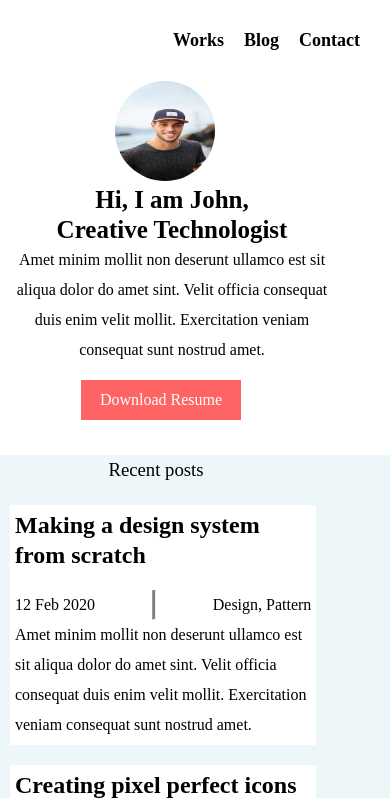
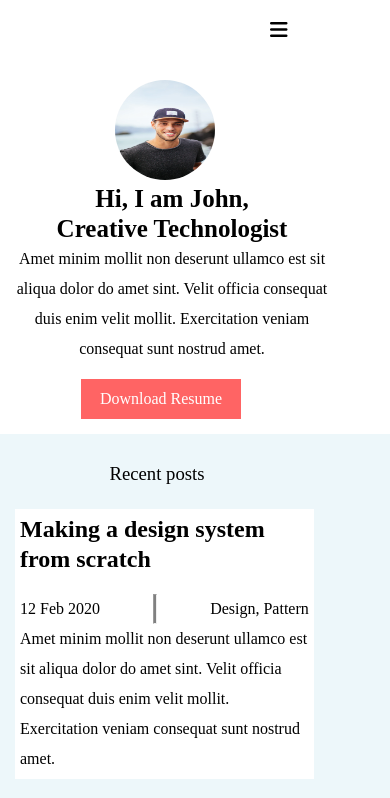
Before and after one commit to Minajolie/personale, a plain HTML site: page index.html in a window 390 px wide. Shown: the top 798 px of the page. Drawn offline with Linux system fonts and the light colour scheme.

Commit message:
nouvelle ajout

```diff
--- a/blog.css
+++ b/blog.css
@@ -65,10 +65,32 @@ footer p{
     margin-left: 20px;
 }
 @media screen and (max-width: 700px) {
-    .bar{
+    button{
+        display: flex;
+        position: relative;
+        padding: 20px;
+        transform: translate(250px);
+        border: none;
+        background-color: #fff;
+    }
+    button i{
+        font-size: 20px;
+    }
+    button:hover .sleep li{
+        display:inline-block;
+    }
+    .element{
+        color: #000;
+        font-size: 15px;
+       text-decoration: none;
+    }
+     .sleep li{
         display: none;
-        text-align: end;
-        margin: 20px 90px;
+        transform: translate(-150px,20px);
+        margin-top: 10px;
+    }
+    .menu ul{
+        display: none;
     }
     nav{
         margin: 0 10px;
--- a/dashboards.css
+++ b/dashboards.css
@@ -69,10 +69,32 @@ footer p{
     margin-left: 20px;
 }
 @media screen and (max-width: 700px) {
-    .bar{
+    button{
+        display: flex;
+        position: relative;
+        padding: 20px;
+        transform: translate(250px);
+        border: none;
+        background-color: #fff;
+    }
+    button i{
+        font-size: 20px;
+    }
+    button:hover .sleep li{
+        display:inline-block;
+    }
+    .element{
+        color: #000;
+        font-size: 15px;
+       text-decoration: none;
+    }
+     .sleep li{
         display: none;
-        text-align: end;
-        margin: 20px 90px;
+        transform: translate(-160px,20px);
+        margin-top: 10px;
+    }
+    .menu ul{
+        display: none;
     }
     .nav{
         margin: 20px 20px;
--- a/index.html
+++ b/index.html
@@ -9,6 +9,20 @@
 </head>
 <body>
      <header>
+       <button>
+              <i class="fa-sharp fa-solid fa-bars"></i>
+              <ul class="sleep">
+                     <li>
+                          <a href="works.html" class="element">Works</a>
+                     </li>&nbsp;&nbsp;&nbsp;&nbsp;
+                     <li>
+                           <a href="blog.html" class="element">Blog</a>
+                     </li>&nbsp;&nbsp;&nbsp;&nbsp;
+                     <li>
+                            <a href="contact.html" class="element">Contact</a>
+                     </li>&nbsp;&nbsp;&nbsp;&nbsp;
+              </ul>
+       </button>
             <div class="menu">
               <ul>
                      <li>
--- a/style.css
+++ b/style.css
@@ -4,6 +4,12 @@
 }
 body{
     overflow-x: hidden;
+}
+button{
+    display: none;
+}
+element{
+    color: #ff6464;
 }
 .menu ul{
     display: flex;
@@ -143,7 +149,32 @@ footer p{
     color: rgb(218, 218, 218);
 }
 @media screen and (max-width: 800px) {
-    .bar{
+    button{
+        display: flex;
+        position: relative;
+        padding: 20px;
+        transform: translate(250px);
+        border: none;
+        background-color: #fff;
+    }
+    button i{
+        font-size: 20px;
+    }
+    button:hover .sleep li{
+        display:inline-block;
+    }
+    .element{
+        color: #000;
+        font-size: 15px;
+       text-decoration: none;
+       transform: translateX(-20px);
+    }
+     .sleep li{
+        display: none;
+        transform: translate(-110px,20px);
+        margin-top: 10px;
+    }
+    .menu ul{
         display: none;
     }
     .profil{
@@ -164,6 +195,9 @@ footer p{
     }
     .down{
         transform: translateX(65px);
+    }
+    .posts{
+        padding: 5px;
     }
     .flex1{
         display: block;
--- a/works.css
+++ b/works.css
@@ -83,10 +83,32 @@ footer p{
     margin-left: 20px;
 }
 @media screen and (max-width: 700px) {
-    .bar{
+    button{
+        display: flex;
+        position: relative;
+        padding: 20px;
+        transform: translate(250px);
+        border: none;
+        background-color: #fff;
+    }
+    button i{
+        font-size: 20px;
+    }
+    button:hover .sleep li{
+        display:inline-block;
+    }
+    .element{
+        color: #000;
+        font-size: 15px;
+       text-decoration: none;
+    }
+     .sleep li{
         display: none;
-        text-align: end;
-        margin: 20px 90px;
+        transform: translate(-150px,20px);
+        margin-top: 10px;
+    }
+    .menu ul{
+        display: none;
     }
     .title{
         margin-left: -135px;
```
Also changed, not shown: blog.html (+14 -0 lines), dashboards.html (+14 -0 lines), works.html (+14 -0 lines).
